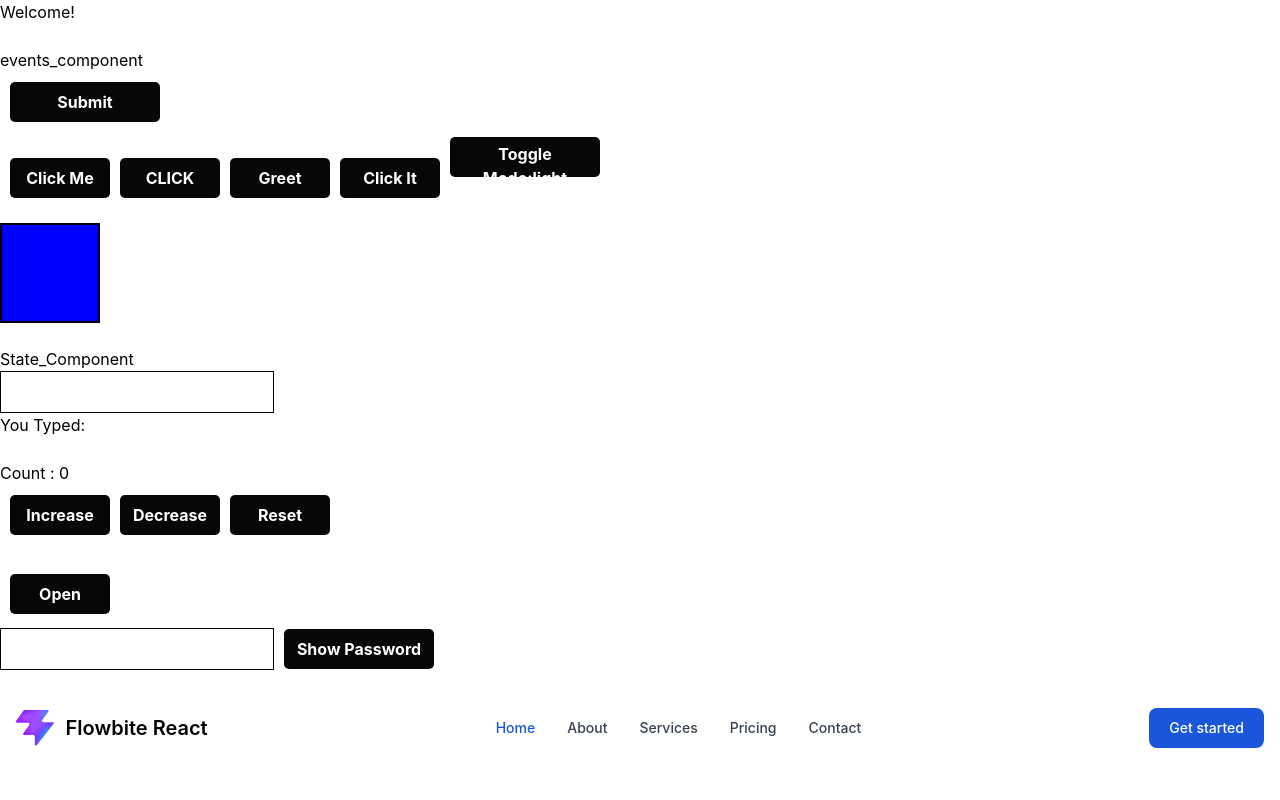
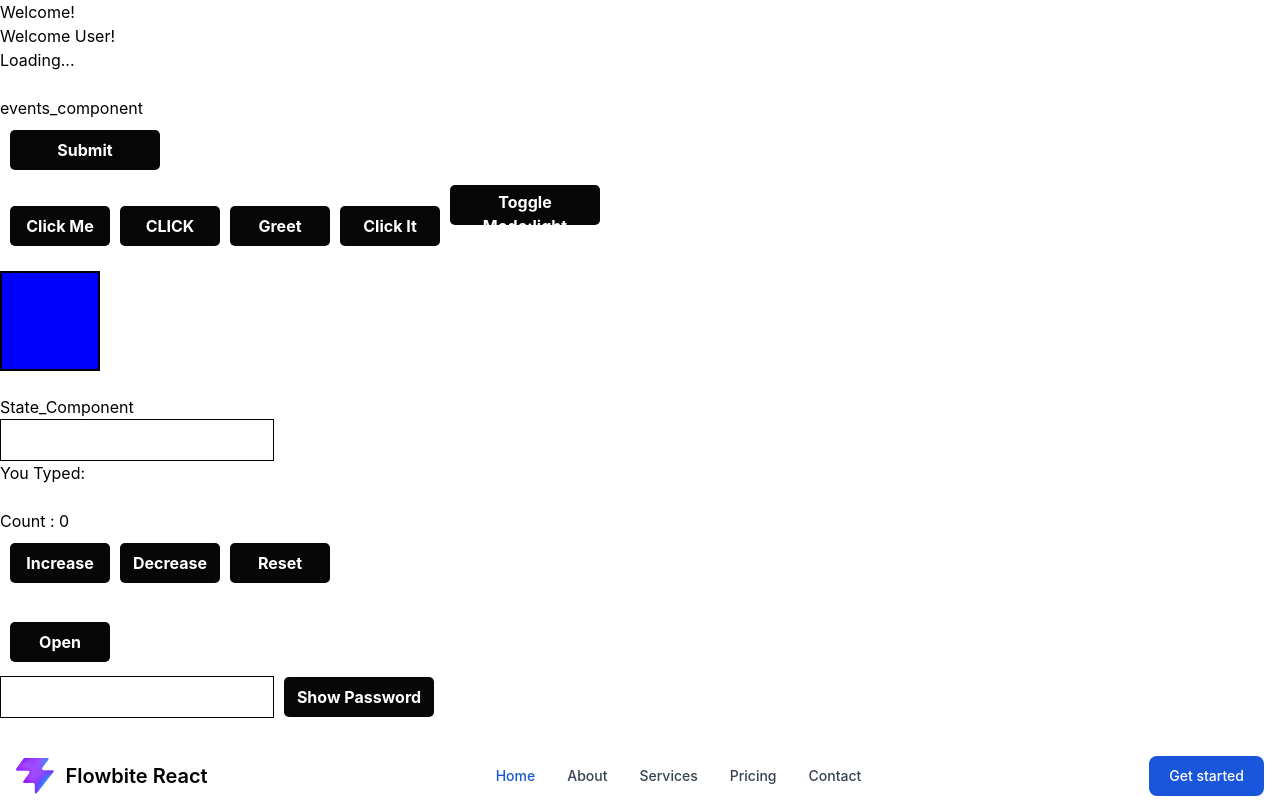
Before and after one commit to eshapatel2005/React_JS_Dashboard_Flowbite_Props, a React (Vite) app: page / in a window 1280 px wide. Shown: the top 800 px of the page. Built offline with nearby package versions, Linux system fonts and the light colour scheme.

Commit message:
Logical AND operator

```diff
--- a/src/components/ConditionalComponents.jsx
+++ b/src/components/ConditionalComponents.jsx
@@ -3,25 +3,41 @@ import {useState} from 'react'
 
 function ConditionalComponents() {
 
-    // Conditional rendering using ternary operator
+    // ternary
     const isLoggedIn = true;
-    return isLoggedIn ? <div>Welcome!</div> : <div>Please log in.</div>
 
-    //if-else statement
-    {/*const user=true;
-    if(user)
+    // if else
+    let message;
+    const userLoggedIn = true;
+    if(userLoggedIn)
     {
-        return <div>Welcome, User!</div>
+      message = <h1>Welcome User!</h1>
     }
     else
     {
-        return <div>Nope!! Log in first.</div>
-    }*/}
+      message = <h1>Please Login First!</h1>
+    }
 
-  return (
-    <div>Conditional Components</div>
+    // Logical AND operator
+    const isLoading=true;
 
-  )
+
+    return (
+      <>
+        <div>
+          {/* ternary operator */}
+          {isLoggedIn ? <h2>Welcome!</h2> : <h2>Login First</h2>}
+
+          {/* if else */}
+          <h1>{message}</h1>
+
+          {/* Logical AND operator */}
+          {isLoading && <p>Loading...</p>}
+
+        </div>
+      </>
+
+    )
 }
 
 export default ConditionalComponents
```
